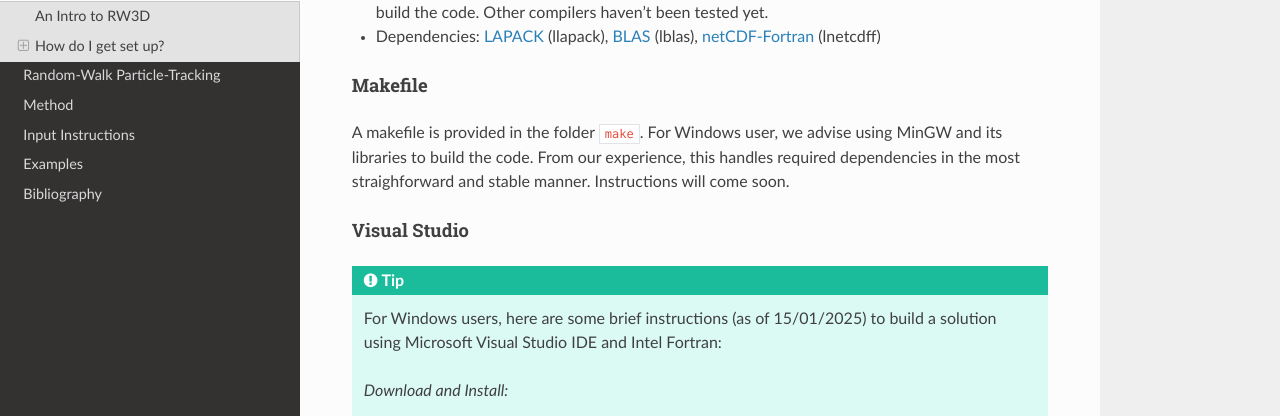
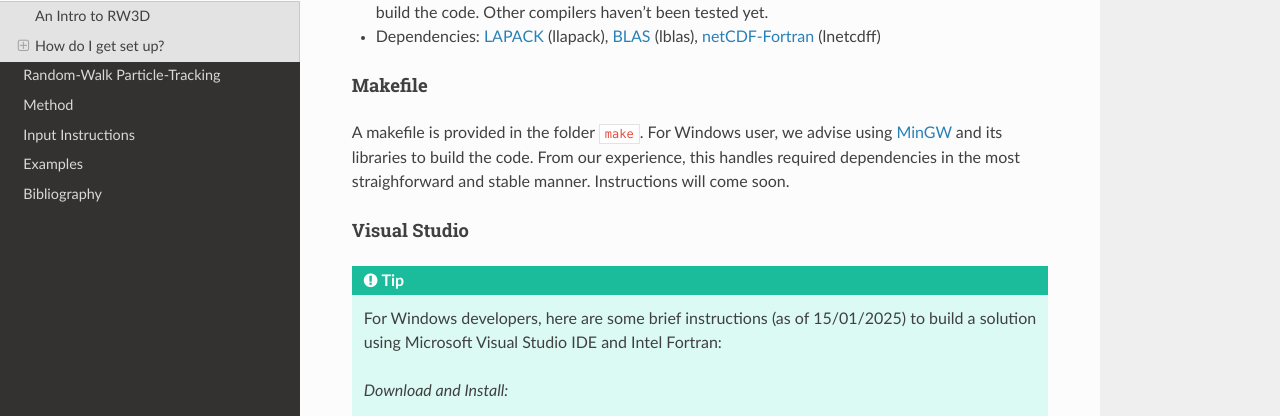
Before and after one commit to chrishenri/rw3d_manual, a Sphinx documentation site: the page built from docs/source/intro.rst, in a window 1280 px wide and 900 px high, scrolled down 694 px. Shown: the part 135-551 px from the top of the window. Built offline with Sphinx 7.4.7 and the Read the Docs theme 3.1.0, drawn with Linux system fonts in a browser that asks for light colours; cross-references to code outside the pages are shown as plain code.

Commit message:
edit intro

```diff
--- a/docs/source/intro.rst
+++ b/docs/source/intro.rst
@@ -37,7 +37,7 @@ Build a solution
 Makefile
 """"""""""
 
-A makefile is provided in the folder ``make``. For Windows user, we advise using MinGW and its libraries to build the code.
+A makefile is provided in the folder ``make``. For Windows user, we advise using `MinGW <MinGW>`_ and its libraries to build the code.
 From our experience, this handles required dependencies in the most straighforward and stable manner. Instructions will come soon.
 
 
@@ -45,7 +45,7 @@ Visual Studio
 """"""""""
 
 .. tip::
-    For Windows users, here are some brief instructions (as of 15/01/2025) to build a solution using Microsoft Visual Studio IDE and Intel Fortran:
+    For Windows developers, here are some brief instructions (as of 15/01/2025) to build a solution using Microsoft Visual Studio IDE and Intel Fortran:
 
     *Download and Install:*
 
```
